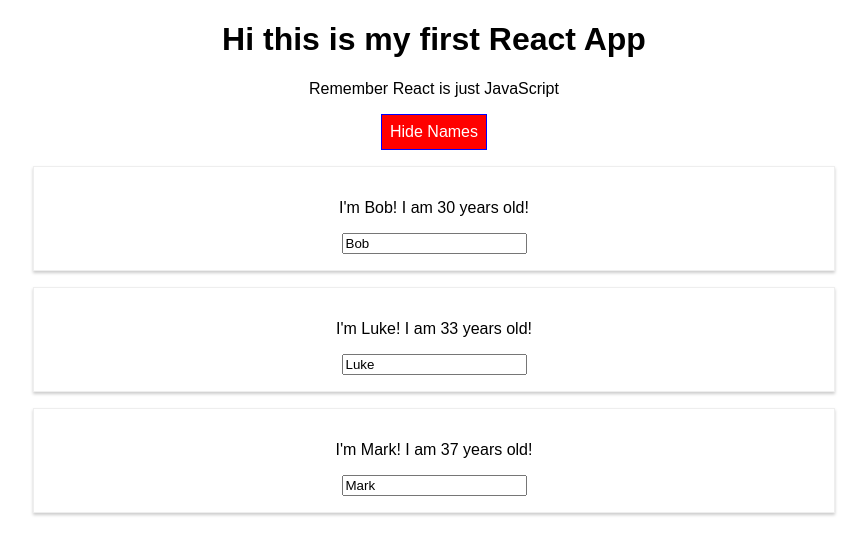
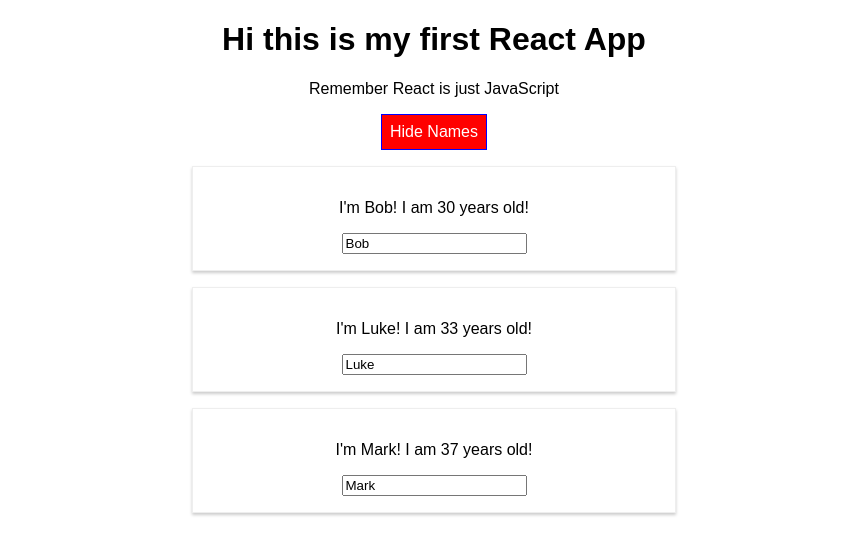
Before and after one commit to filipecamargos/React-Person-App-First-React-App, a React (Create React App) app: page / in a window 1280 px wide. Both pictures are taken after a click on the button "Show Names". Shown: the top 554 px of the page, without its empty margins (206-1073 px from the left). Built offline with nearby package versions, Linux system fonts and the light colour scheme.

Commit message:
Using Radium for CSS styling

```diff
--- a/src/App.js
+++ b/src/App.js
@@ -2,7 +2,7 @@
 import React, { Component } from 'react';
 import './App.css';
 //Import Radium a package to use inline css style such as hover and media queries
-import Radium from 'radium';
+import Radium, { StyleRoot } from 'radium';
 //User upercase for the your elements components beacause the lower are default for the HTML
 import Person from './Person/Person'; //inport from Person the function person
 
@@ -135,7 +135,8 @@
 
 
     return (
-      <div className ="App">
+      <StyleRoot>
+        <div className ="App">
         <h1> Hi this is my first React App </h1>
         <p className={classesNames.join(' ')}>Remember React is just JavaScript</p>
         <button
@@ -146,6 +147,7 @@
         </button>
         {persons}
       </div>
+      </StyleRoot>
     ) };
 }
 
--- a/src/Person/Person.js
+++ b/src/Person/Person.js
@@ -8,8 +8,15 @@
 const person = (props) => { //Pros are the values that are passed in the Person tag where it is imported
    //{} Curly braces take the data passed in the tag ex: <Person name="x" age="x" />
    //Children represent take the what is passed within the tag ex: <Person> some text </Person>
+
+   //Adding some style
+   const style = {
+       '@media (min-width: 500px)': {
+           width: '450px',
+       }
+   }
     return (
-        <div className="Person">
+        <div className="Person" style={style}>
         <p onClick={props.clickRefDeletePerson}>I'm {props.name}! I am {props.age} years old!</p>
         <p>{props.children}</p>
         <input type="text" onChange={props.refNameChangeHandler} value={props.name}></input>
```
